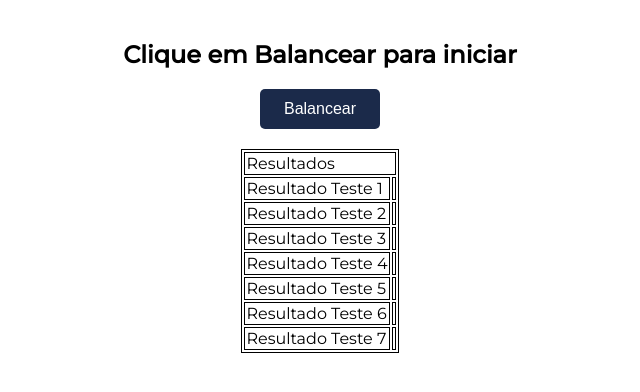
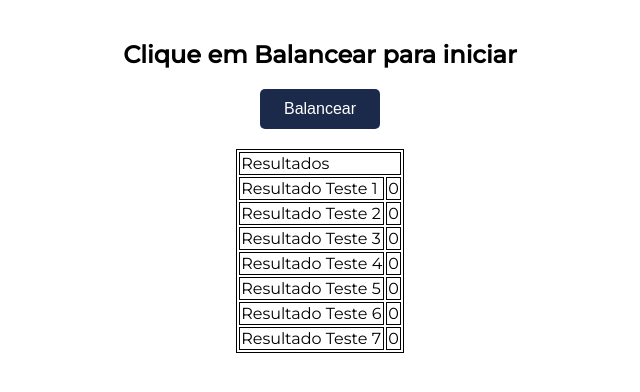
Before and after one commit to mgarcia88/webworker, a plain HTML site: page teste-rd.html in a window 1280 px wide. Shown: the top 392 px of the page, without its empty margins (340-980 px from the left). Drawn offline with Linux system fonts and the light colour scheme.

Commit message:
melhorias

```diff
--- a/teste-rd.html
+++ b/teste-rd.html
@@ -21,31 +21,31 @@
             <tbody>
                 <tr>
                     <td>Resultado Teste 1</td>
-                    <td id="result1"></td>
+                    <td id="result1">0</td>
                 </tr>
                 <tr>
                     <td>Resultado Teste 2</td>
-                    <td id="result2"></td>
+                    <td id="result2">0</td>
                 </tr>
                 <tr>
                     <td>Resultado Teste 3</td>
-                    <td id="result3"></td>
+                    <td id="result3">0</td>
                 </tr>
                 <tr>
                     <td>Resultado Teste 4</td>
-                    <td id="result4"></td>
+                    <td id="result4">0</td>
                 </tr>
                 <tr>
                     <td>Resultado Teste 5</td>
-                    <td id="result5"></td>
+                    <td id="result5">0</td>
                 </tr>
                 <tr>
                     <td>Resultado Teste 6</td>
-                    <td id="result6"></td>
+                    <td id="result6">0</td>
                 </tr>
                 <tr>
                     <td>Resultado Teste 7</td>
-                    <td id="result7"></td>
+                    <td id="result7">0</td>
                 </tr>
             </tbody>
         </table>
```
